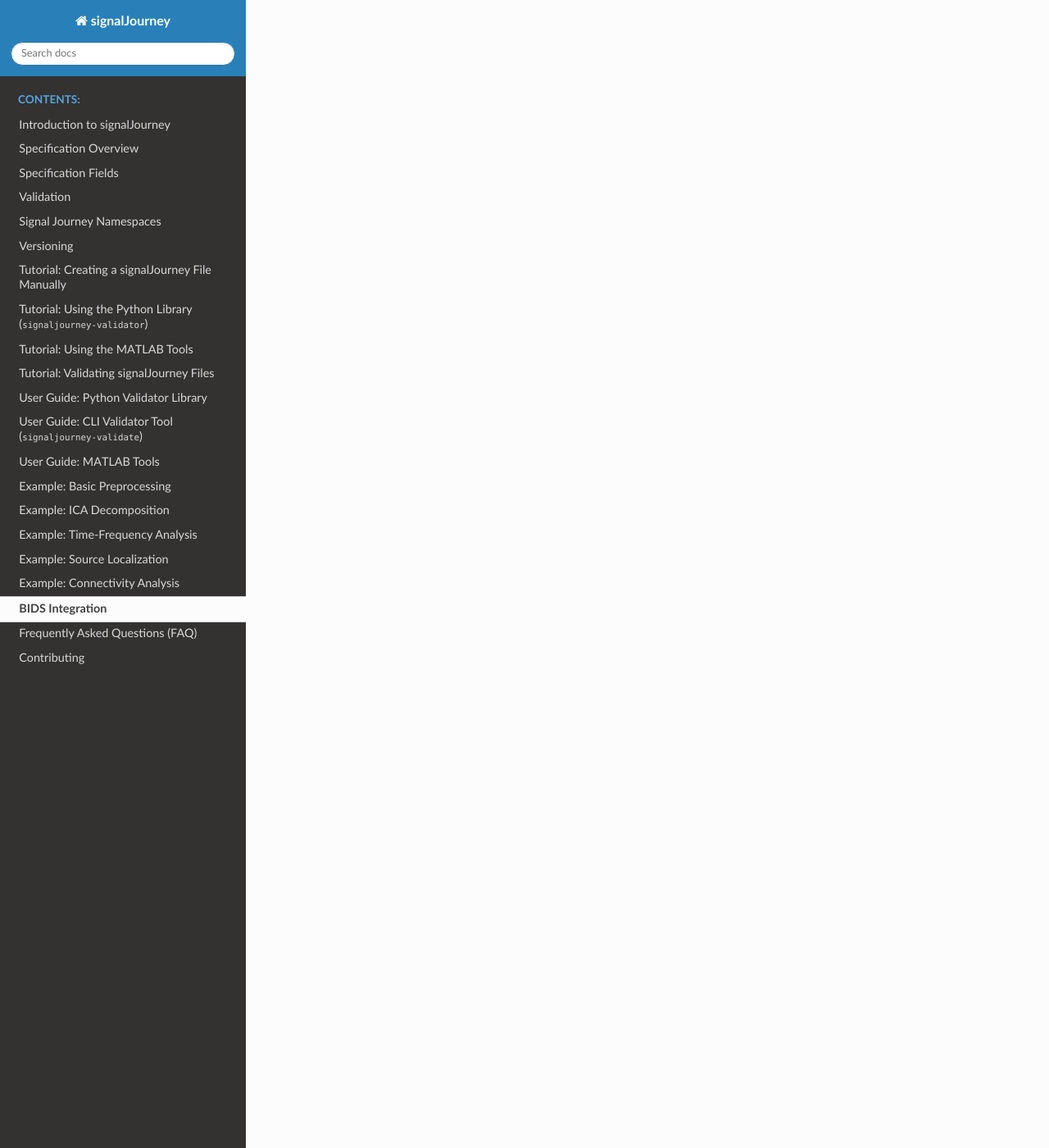
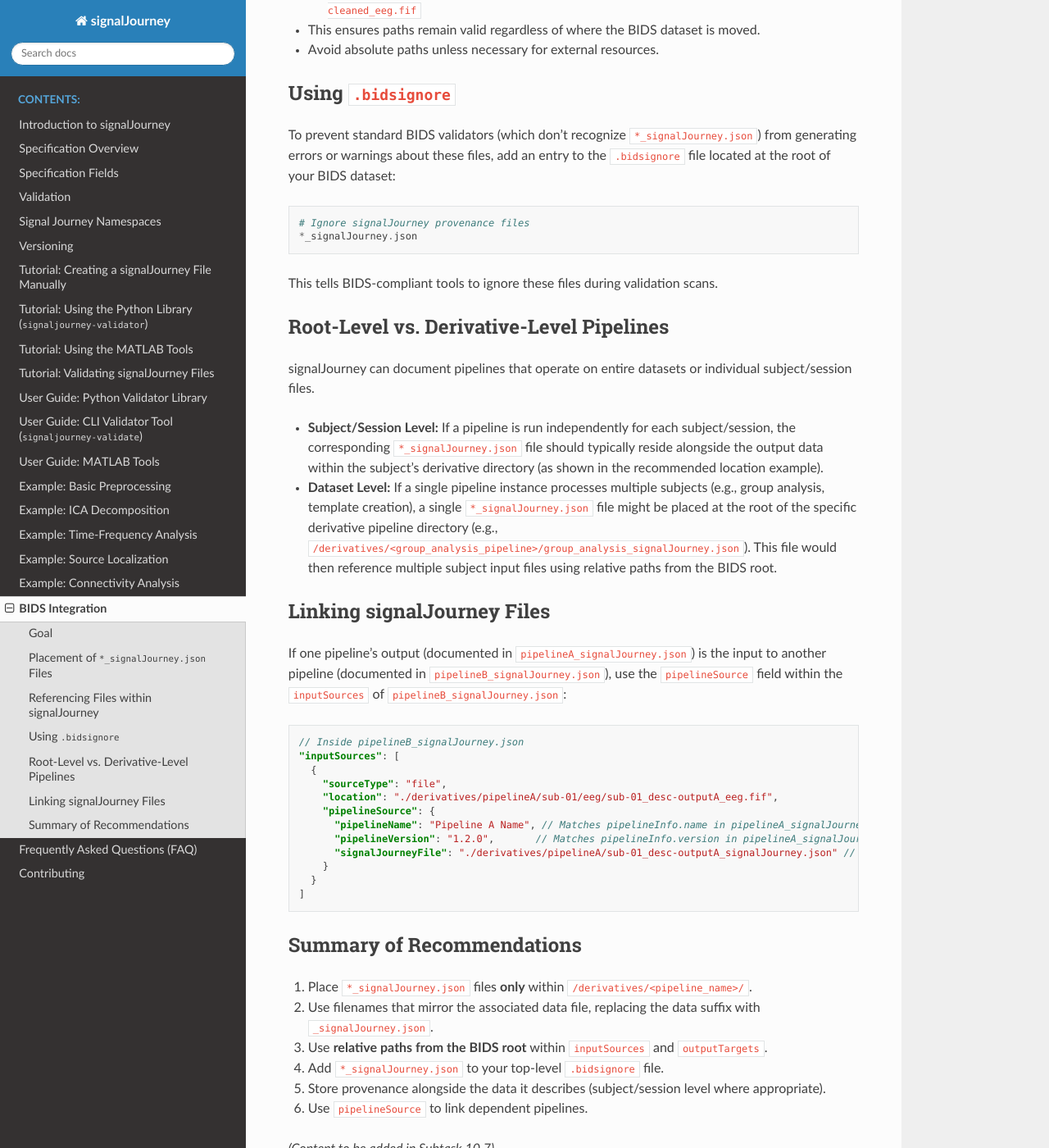
Before and after one commit to signalJourney/signalJourney, a Sphinx documentation site: the page built from docs/bids.md, in a window 1280 px wide and 1400 px high, scrolled down 1417 px. Shown: the whole window at 82% size. Built offline with Sphinx 7.4.7 and the Read the Docs theme 3.1.0, drawn with Linux system fonts in a browser that asks for light colours; pages that are not in the unit, such as notebooks, are missing from menus; some of the changed text lies outside the part shown.

Commit message:
feat(docs): add BIDS integration guide (Subtask 10.7) - Explains placement, paths, and .bidsignore usage.

````diff
--- a/docs/bids.md
+++ b/docs/bids.md
@@ -1,4 +1,98 @@
 # BIDS Integration
 
-How to use signalJourney within BIDS datasets.
+This document outlines strategies and best practices for integrating signalJourney provenance files within datasets structured according to the Brain Imaging Data Structure (BIDS) standard.
+
+## Goal
+
+The primary goal is to store detailed pipeline provenance alongside the BIDS data it describes or generates, without violating BIDS validation rules.
+
+## Placement of `*_signalJourney.json` Files
+
+BIDS currently does not formally specify `*_signalJourney.json` files. Therefore, they should **always** be placed within the `/derivatives` subdirectory of a BIDS dataset.
+
+**Recommended Location:**
+
+Place signalJourney files within the specific pipeline derivative directory they document:
+
+```
+<bids_root>/
+  derivatives/
+    <pipeline_name>/
+      sub-<label>/
+        [ses-<label>/]
+          <datatype>/
+            <source_entities>_desc-<description>_<suffix>.json <-- Associated data file
+            <source_entities>_desc-<description>_signalJourney.json <-- Provenance for the data file
+      ...
+      dataset_description.json
+      *_signalJourney.json <-- Optional: For pipeline-level info not tied to a specific output file
+```
+
+*   `<pipeline_name>`: A descriptive name for your processing pipeline (e.g., `eeg_preprocessing`, `fmri_stats`).
+*   The signalJourney filename should mirror the BIDS filename of the data file it primarily documents, replacing the data suffix (e.g., `_eeg.fif`) with `_signalJourney.json`.
+*   Pipeline-level signalJourney files (not documenting a *specific* output file but perhaps the overall pipeline execution) can be placed at the root of the `<pipeline_name>` directory.
+
+**Why `/derivatives`?**
+
+*   Raw data directories in BIDS have strict validation rules. signalJourney files are not part of the raw data standard.
+*   `/derivatives` is the designated location for outputs of processing pipelines.
+*   This keeps provenance clearly associated with the derived data.
+
+## Referencing Files within signalJourney
+
+When specifying file paths within `inputSources` or `outputTargets` in a signalJourney file placed within a BIDS `/derivatives` directory:
+
+*   **Use relative paths:** Paths should ideally be relative *to the BIDS root directory*.
+    *   **Input Raw Data:** `../rawdata/sub-01/ses-test/eeg/sub-01_ses-test_task-rest_eeg.vhdr`
+    *   **Input Derivative Data:** `./derivatives/preprocessing_pipeline/sub-01/eeg/sub-01_desc-preproc_eeg.fif` (Note the leading `./`)
+    *   **Output Derivative Data:** `./derivatives/ica_pipeline/sub-01/eeg/sub-01_desc-cleaned_eeg.fif`
+*   This ensures paths remain valid regardless of where the BIDS dataset is moved.
+*   Avoid absolute paths unless necessary for external resources.
+
+## Using `.bidsignore`
+
+To prevent standard BIDS validators (which don't recognize `*_signalJourney.json`) from generating errors or warnings about these files, add an entry to the `.bidsignore` file located at the root of your BIDS dataset:
+
+```
+# Ignore signalJourney provenance files
+*_signalJourney.json
+```
+
+This tells BIDS-compliant tools to ignore these files during validation scans.
+
+## Root-Level vs. Derivative-Level Pipelines
+
+signalJourney can document pipelines that operate on entire datasets or individual subject/session files.
+
+*   **Subject/Session Level:** If a pipeline is run independently for each subject/session, the corresponding `*_signalJourney.json` file should typically reside alongside the output data within the subject's derivative directory (as shown in the recommended location example).
+*   **Dataset Level:** If a single pipeline instance processes multiple subjects (e.g., group analysis, template creation), a single `*_signalJourney.json` file might be placed at the root of the specific derivative pipeline directory (e.g., `/derivatives/<group_analysis_pipeline>/group_analysis_signalJourney.json`). This file would then reference multiple subject input files using relative paths from the BIDS root.
+
+## Linking signalJourney Files
+
+If one pipeline's output (documented in `pipelineA_signalJourney.json`) is the input to another pipeline (documented in `pipelineB_signalJourney.json`), use the `pipelineSource` field within the `inputSources` of `pipelineB_signalJourney.json`:
+
+```json
+// Inside pipelineB_signalJourney.json
+"inputSources": [
+  {
+    "sourceType": "file",
+    "location": "./derivatives/pipelineA/sub-01/eeg/sub-01_desc-outputA_eeg.fif",
+    "pipelineSource": {
+      "pipelineName": "Pipeline A Name", // Matches pipelineInfo.name in pipelineA_signalJourney.json
+      "pipelineVersion": "1.2.0",       // Matches pipelineInfo.version in pipelineA_signalJourney.json
+      "signalJourneyFile": "./derivatives/pipelineA/sub-01_desc-outputA_signalJourney.json" // Optional path to the source file
+    }
+  }
+]
+```
+
+## Summary of Recommendations
+
+1.  Place `*_signalJourney.json` files **only** within `/derivatives/<pipeline_name>/`.
+2.  Use filenames that mirror the associated data file, replacing the data suffix with `_signalJourney.json`.
+3.  Use **relative paths from the BIDS root** within `inputSources` and `outputTargets`.
+4.  Add `*_signalJourney.json` to your top-level `.bidsignore` file.
+5.  Store provenance alongside the data it describes (subject/session level where appropriate).
+6.  Use `pipelineSource` to link dependent pipelines.
+
 *(Content to be added in Subtask 10.7)*
````
